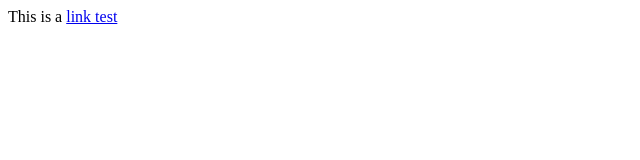
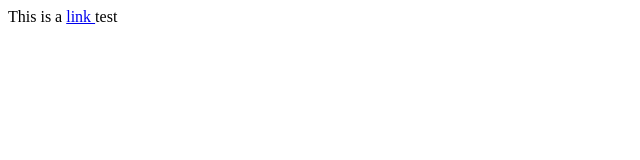
Before and after one commit to Xemt/xemt.github.io, a plain HTML site: page 2.html in a window 1280 px wide. Shown: the full height of the page, 0-640 px from the left. Drawn offline with Linux system fonts and the light colour scheme.

Commit message:
Update 2.html

```diff
--- a/2.html
+++ b/2.html
@@ -1,6 +1,6 @@
 <!DOCTYPE html>
 <html>
 <body>
-  <t> This is a <a href="index.html"> link test </a> </t>
+  <t> This is a <a href="index.html"> link </a> test </t>
 </body>
 </html>
```
